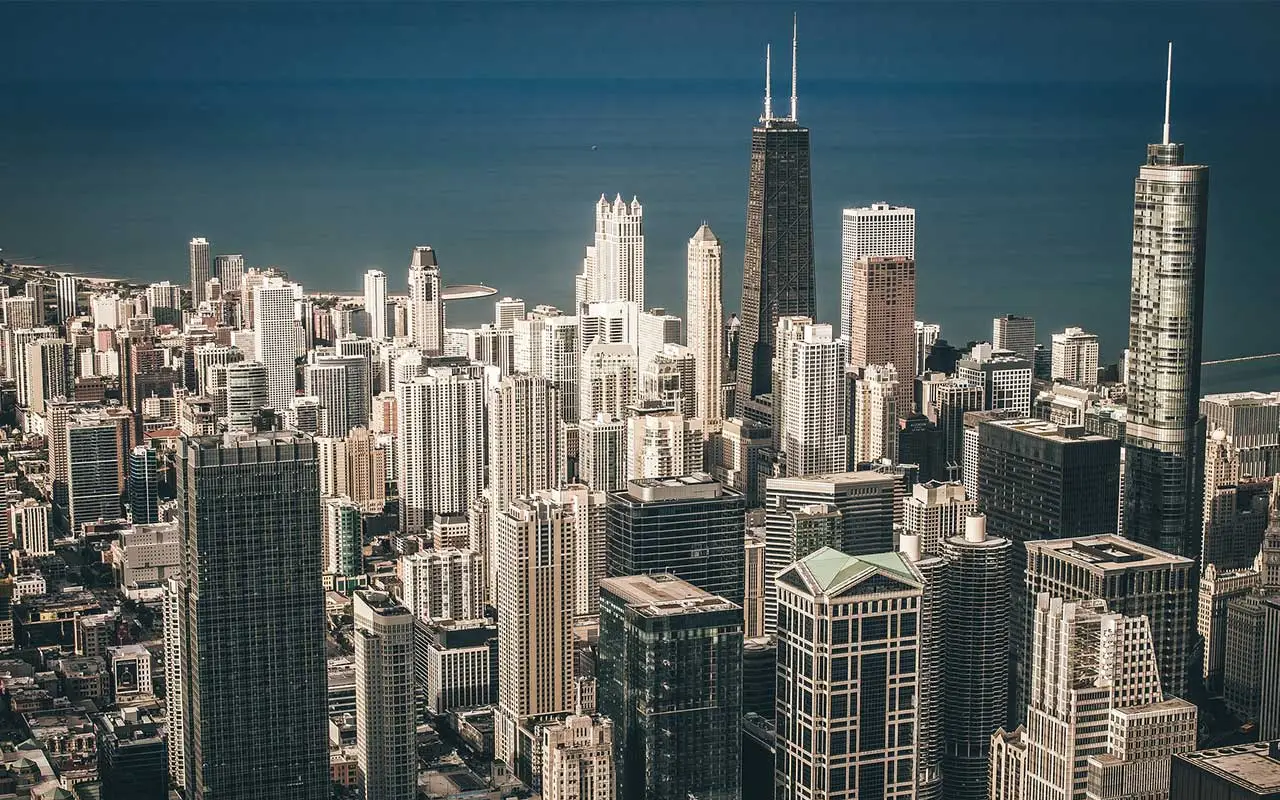
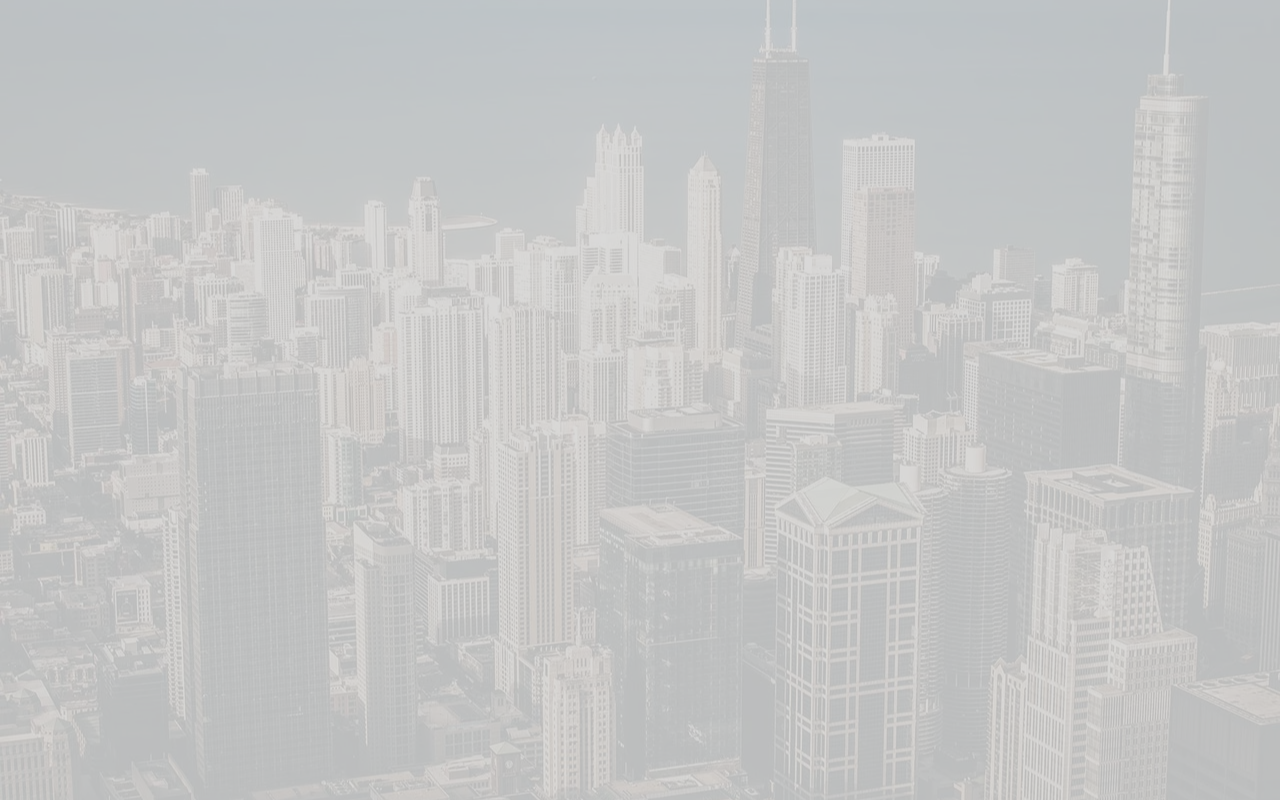
Before and after one commit to ViniUme/Secure-Login, a Next.js app: page / in a window 1280 px wide. Built offline with nearby package versions, Linux system fonts and the light colour scheme.

Commit message:
feat: Stylized background

```diff
--- a/src/styles/globals.scss
+++ b/src/styles/globals.scss
@@ -11,7 +11,21 @@ body {
 }
 
 body {
-    background: url('/img/background/bg-01.webp')
+    background: url('/img/background/bg-01.webp') center no-repeat;
+    background-size: cover;
+    min-height: 100vh;
+
+    &::before{
+        content: "";
+        display: block;
+        position: absolute;
+        z-index: -1;
+        width: 100%;
+        height: 100%;
+        top: 0;
+        bottom: 0;
+        background-color: #d4d4d4e0;
+    }
 }
 
 a {
@@ -20,7 +34,11 @@ a {
 }
 
 @media (prefers-color-scheme: dark) {
-  html {
-    color-scheme: dark;
-  }
+    html {
+        color-scheme: dark;
+    }
+
+    body::before {
+        background-color: #171717e9;
+    }
 }
```
